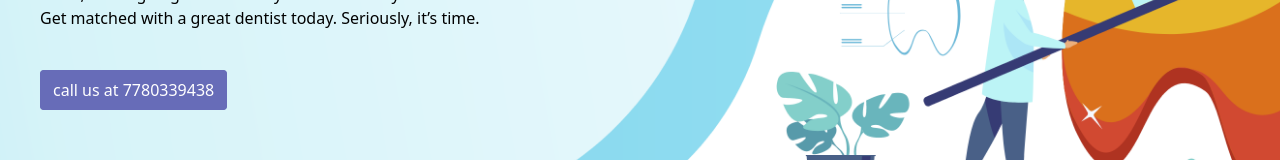
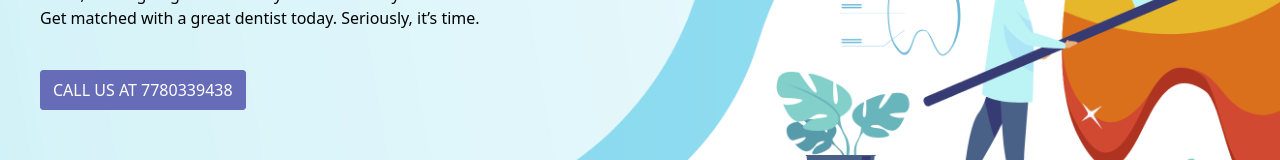
Before and after one commit to pgcr71/lifecaredental, a Next.js app: page / in a window 1280 px wide. Shown: the part 318-478 px from the top of the page. Built offline with nearby package versions, Linux system fonts and the light colour scheme.

Commit message:
typo: fix typo

```diff
--- a/app/_components/Banner/Banner.tsx
+++ b/app/_components/Banner/Banner.tsx
@@ -22,9 +22,9 @@ const Banner = () => {
         <div className="mt-12">
           <a
             href='tel:7780339438'
-            className="bg-primary border border-primary text-white px-3 py-2 font-medium rounded hover:bg-transparent hover:text-primary transition"
+            className="bg-primary uppercase border border-primary text-white px-3 py-2 font-medium rounded hover:bg-transparent hover:text-primary transition"
           >
-            call us at 7780339438
+            Call us at 7780339438
           </a>
         </div>
       </div>
```
